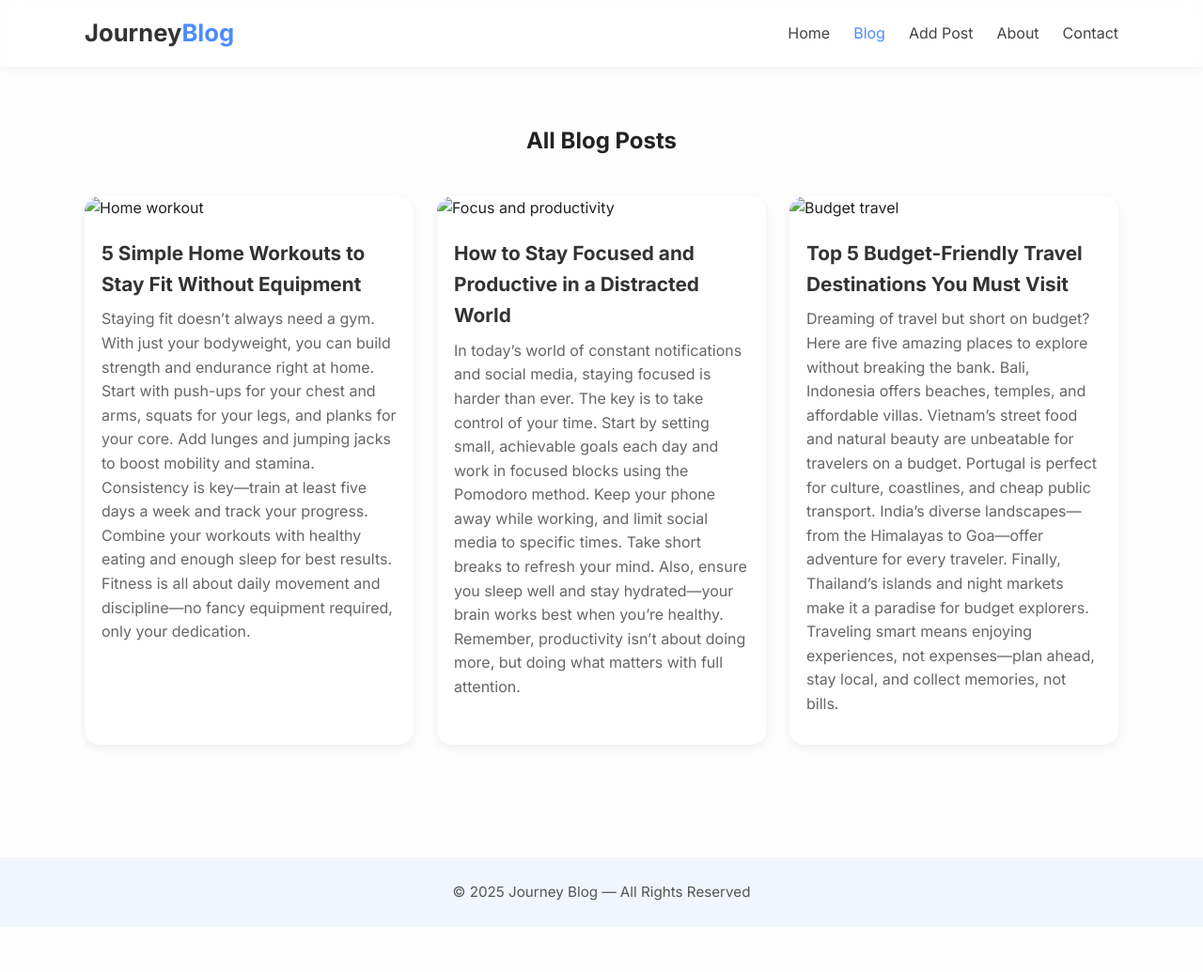
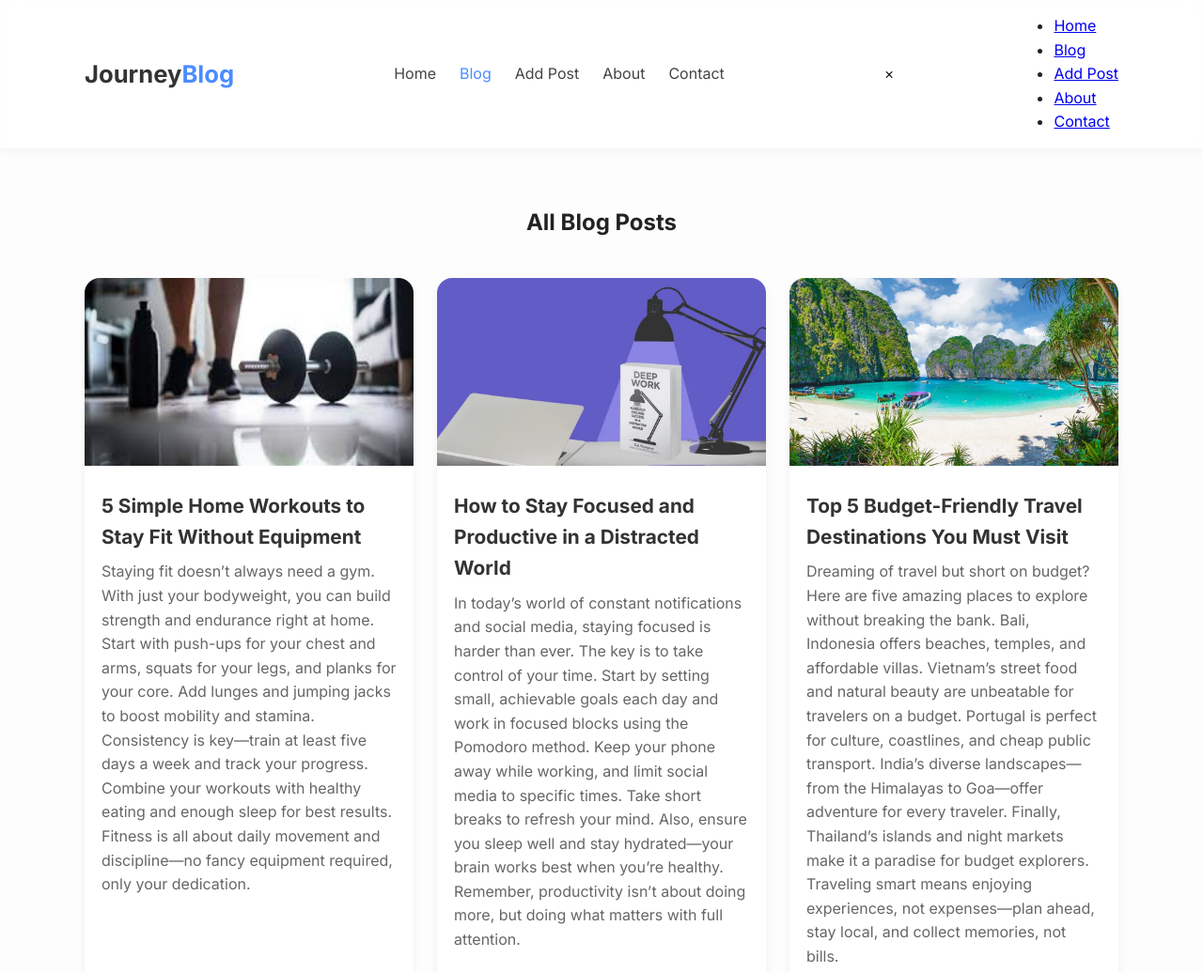
Before and after one commit to Bashith07/project, a plain HTML site: page blog.html in a window 1280 px wide. Shown: the top 1035 px of the page at 94% size. Before the commit the page ends 987 px from the top, so only its background shows below. Drawn offline with Linux system fonts and the light colour scheme.

Commit message:
Update blog.html

```diff
--- a/blog.html
+++ b/blog.html
@@ -6,14 +6,23 @@
   <title>Journey — Blog</title>
   <link rel="stylesheet" href="style.css" />
   <link href="https://fonts.googleapis.com/css2?family=Inter:wght@400;600;700&display=swap" rel="stylesheet">
+    <link rel="icon" type="image/jpeg" sizes="16x16" href="image/Favicon.png">
 </head>
 <body>
   <!-- Navbar -->
   <header class="navbar">
     <div class="container nav-container">
       <div class="logo">Journey<span>Blog</span></div>
-     <button class="nav-toggle" aria-label="Toggle navigation">☰</button>
-      <ul class="nav-links">
+     <button class="nav-toggle" aria-label="Toggle navigation" id="nav-toggle">☰</button>
+      <ul class="nav-links" id="nav-links">
+        <li><a href="index.html">Home</a></li>
+        <li><a href="blog.html" class="active">Blog</a></li>
+          <li><a href="add post.html">Add Post</a></li>
+        <li><a href="about.html">About</a></li>
+        <li><a href="contact.html">Contact</a></li>
+      </ul>
+      <div class="cross">&times;</div>
+      <ul class="nav-links2">
         <li><a href="index.html">Home</a></li>
         <li><a href="blog.html" class="active">Blog</a></li>
           <li><a href="add post.html">Add Post</a></li>
@@ -30,7 +39,7 @@
 
       <!-- Full Post 1 -->
       <article class="post" id="post1">
-        <img src="post1.jpg" alt="Home workout">
+        <img src="image/post1.jpg" alt="Home workout">
         <div class="post-body">
           <h3>5 Simple Home Workouts to Stay Fit Without Equipment</h3>
           <p>Staying fit doesn’t always need a gym. With just your bodyweight, you can build strength and endurance right at home. Start with push-ups for your chest and arms, squats for your legs, and planks for your core. Add lunges and jumping jacks to boost mobility and stamina. Consistency is key—train at least five days a week and track your progress. Combine your workouts with healthy eating and enough sleep for best results. Fitness is all about daily movement and discipline—no fancy equipment required, only your dedication.</p>
@@ -39,7 +48,7 @@
 
       <!-- Full Post 2 -->
       <article class="post" id="post2">
-        <img src="post2.jpg" alt="Focus and productivity">
+        <img src="image/post2.jpg" alt="Focus and productivity">
         <div class="post-body">
           <h3>How to Stay Focused and Productive in a Distracted World</h3>
           <p>In today’s world of constant notifications and social media, staying focused is harder than ever. The key is to take control of your time. Start by setting small, achievable goals each day and work in focused blocks using the Pomodoro method. Keep your phone away while working, and limit social media to specific times. Take short breaks to refresh your mind. Also, ensure you sleep well and stay hydrated—your brain works best when you’re healthy. Remember, productivity isn’t about doing more, but doing what matters with full attention.</p>
@@ -48,7 +57,7 @@
 
       <!-- Full Post 3 -->
       <article class="post" id="post3">
-        <img src="post3.jpg" alt="Budget travel">
+        <img src="image/post3.jpg" alt="Budget travel">
         <div class="post-body">
           <h3>Top 5 Budget-Friendly Travel Destinations You Must Visit</h3>
           <p>Dreaming of travel but short on budget? Here are five amazing places to explore without breaking the bank. Bali, Indonesia offers beaches, temples, and affordable villas. Vietnam’s street food and natural beauty are unbeatable for travelers on a budget. Portugal is perfect for culture, coastlines, and cheap public transport. India’s diverse landscapes—from the Himalayas to Goa—offer adventure for every traveler. Finally, Thailand’s islands and night markets make it a paradise for budget explorers. Traveling smart means enjoying experiences, not expenses—plan ahead, stay local, and collect memories, not bills.</p>
@@ -66,5 +75,6 @@
       <p>© 2025 Journey Blog — All Rights Reserved</p>
     </div>
   </footer>
+  <script src="script.js"></script>
 </body>
 </html>
```
